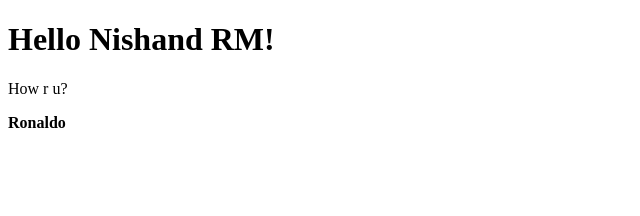
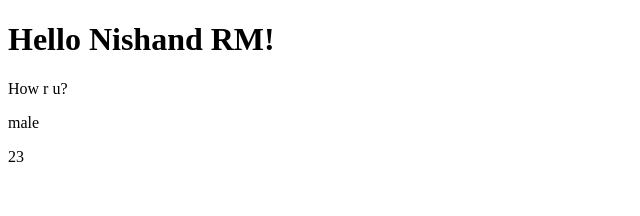
Before and after one commit to Nishand-RM/shopping, a React (Vite) app: page / in a window 1280 px wide. Shown: the top 216 px of the page, without its empty margins (0-640 px from the left). Built offline with nearby package versions, Linux system fonts and the light colour scheme.

Commit message:
dynamic creation using argument passing to function parameter

```diff
--- a/src/App.jsx
+++ b/src/App.jsx
@@ -5,7 +5,12 @@ function Mob(){
     <div>
     <h1>Hello Nishand RM!</h1>
     <p>How r u?</p>
-    <Hello />
+    <Hello
+    value = "male"
+     />
+    <Hello
+    value = "23"
+    />
     </div>
     )
 
--- a/src/component/Hello.jsx
+++ b/src/component/Hello.jsx
@@ -1,4 +1,5 @@
-function Hello(){
-    return <b>Ronaldo</b>
+function Hello(assign){
+    return <p>{assign.value}</p>
+
 }
 export default Hello;
```
